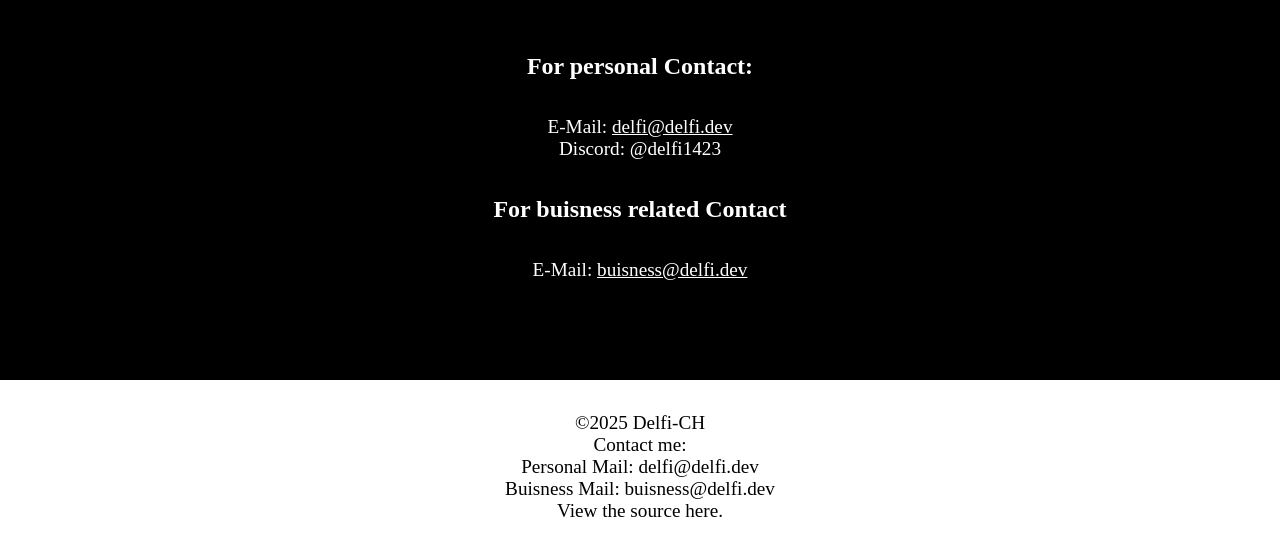
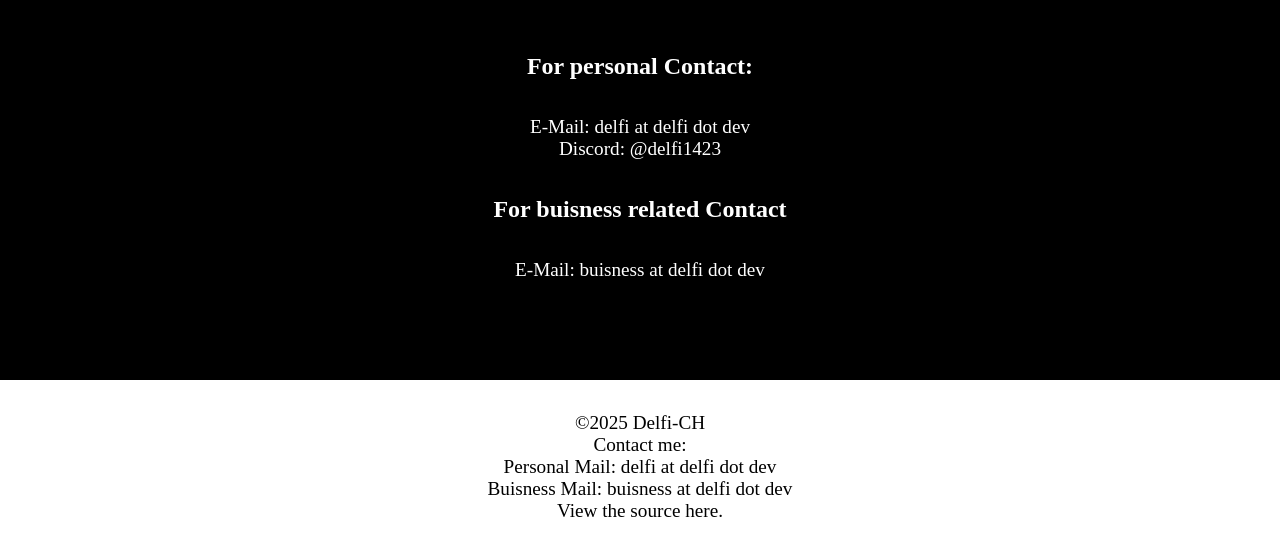
Before and after one commit to delfi-website/frontend, a plain HTML site: page docs/contact.html in a window 1280 px wide. Shown: the part 246-800 px from the top of the page. Drawn offline with Linux system fonts and the light colour scheme.

Commit message:
changed email to be less processable for automated scrapers

```diff
--- a/docs/contact.html
+++ b/docs/contact.html
@@ -21,21 +21,21 @@
 
     <h2>For personal Contact:</h2>
     <ul>
-        <li>E-Mail: <a href="mailto:delfi@delfi.dev">delfi@delfi.dev</a></li>
+        <li>E-Mail: delfi at delfi dot dev</li>
         <li>Discord: @delfi1423</li>
     </ul>
 
     <h2>For buisness related Contact</h2>
     <ul>
-        <li>E-Mail: <a href="mailto:buisness@delfi.dev">buisness@delfi.dev</a></li>
+        <li>E-Mail: buisness at delfi dot dev</li>
     </ul>
 
     <footer>
       <ul>
           <li>©2025 Delfi-CH</li>
           <li>Contact me:</li>
-          <li>Personal Mail: <a href="mailto:delfi@delfi.dev">delfi@delfi.dev</a></li>
-          <li>Buisness Mail: <a href="mailto:buisness@delfi.dev">buisness@delfi.dev</a></li>
+          <li>Personal Mail: delfi at delfi dot dev</li>
+          <li>Buisness Mail: buisness at delfi dot dev</li>
           <li>View the source <a href="https://github.com/delfi-website/frontend">here.</a></li>
       </ul>
     </footer>
```
Also changed, not shown: docs/403.html (+2 -2 lines), docs/404.html (+2 -2 lines), docs/about.html (+2 -2 lines), docs/equip.html (+2 -2 lines), docs/index.html (+2 -2 lines), docs/projects.html (+2 -2 lines), docs/socialmedia.html (+2 -2 lines).
